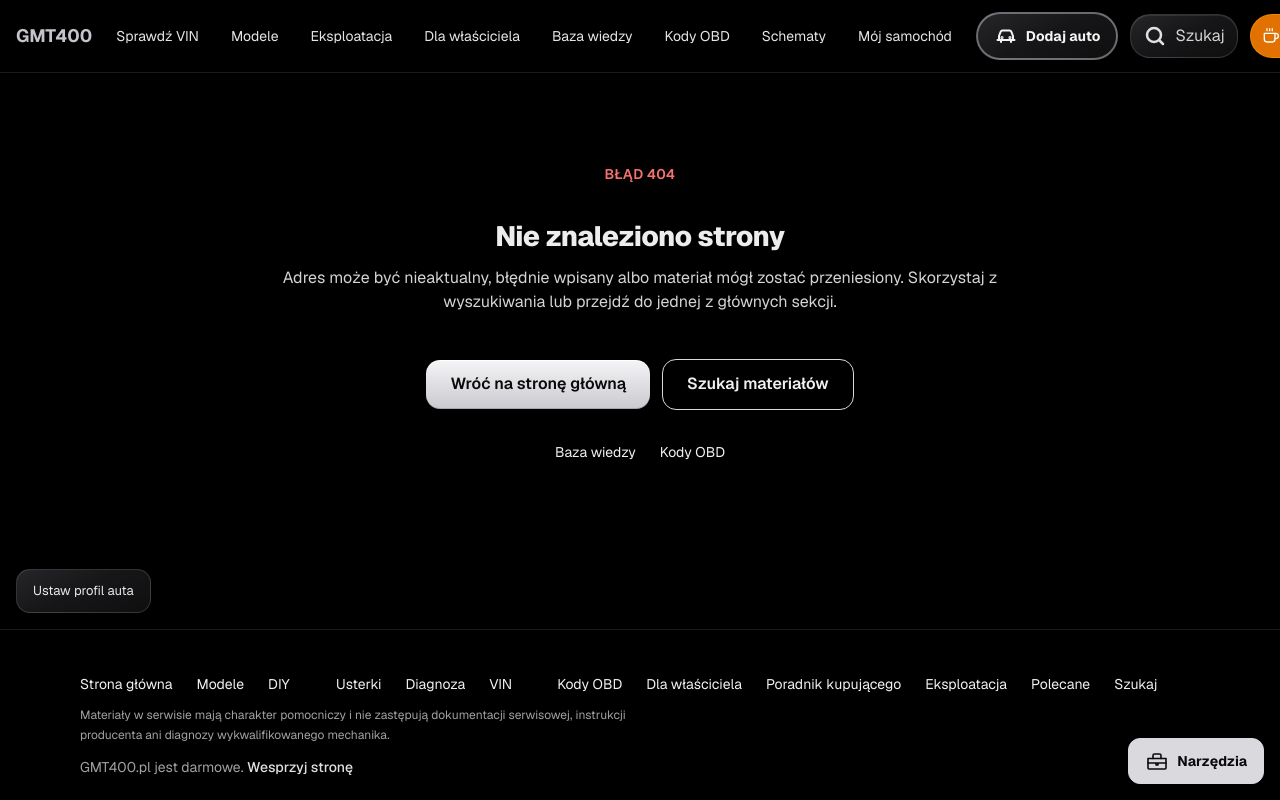
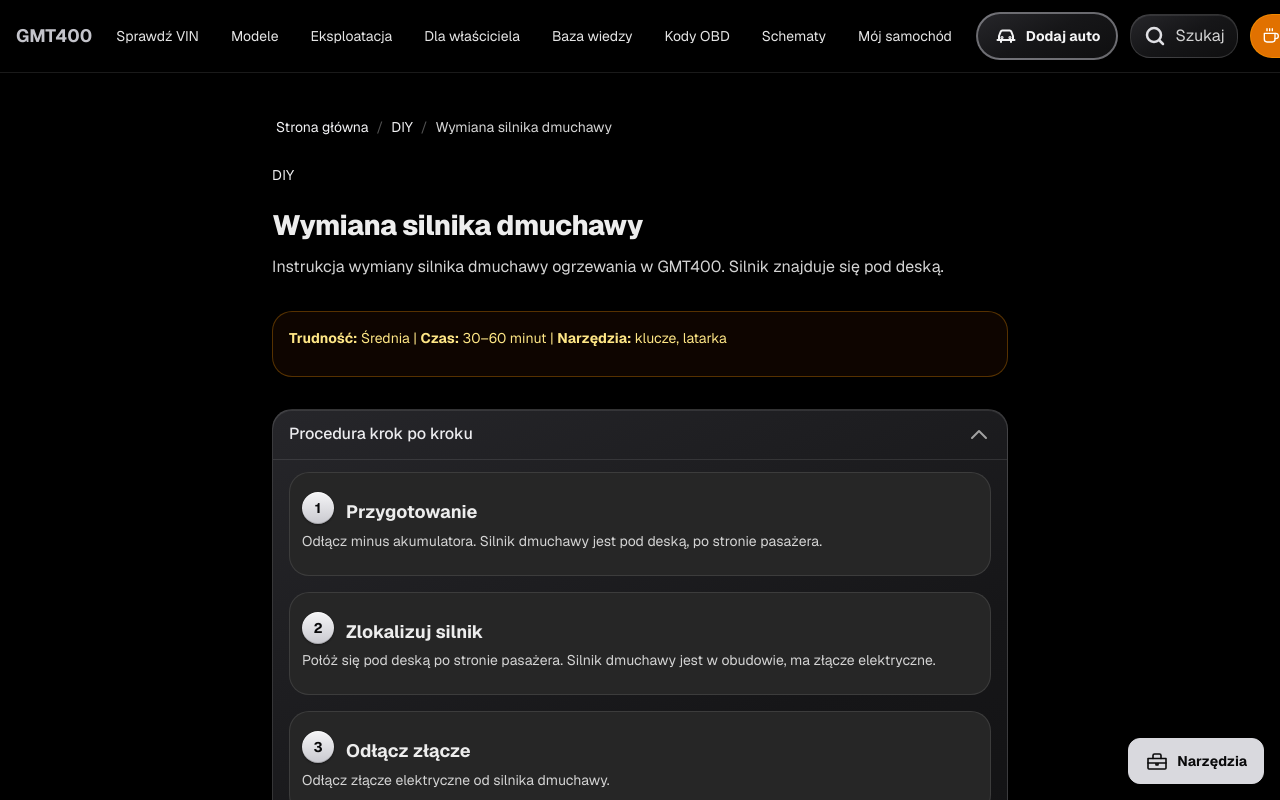
Before and after one commit to tsrc4mm9gg-netizen/gmt400-app, a Next.js app: page /diy/wymiana-silnika-dmuchawy in a window 1280 px wide. Before the commit this address had no page. Shown: the top 800 px of the page. Built offline with nearby package versions, Linux system fonts and the light colour scheme.

Commit message:
feat: add blower motor guide and update featured list

```diff
--- /dev/null
+++ b/src/app/diy/wymiana-silnika-dmuchawy/page.tsx
@@ -0,0 +1,132 @@
+import type { Metadata } from 'next';
+import Link from 'next/link';
+import Breadcrumbs from '../../ui/Breadcrumbs';
+import AccordionSection from '../../ui/AccordionSection';
+import AffiliateBox from '../../ui/AffiliateBox';
+import FAQ from '../../ui/FAQ';
+
+export const metadata: Metadata = {
+  title: 'Wymiana silnika dmuchawy GMT400 — instrukcja krok po kroku',
+  description: 'Jak wymienić silnik dmuchawy ogrzewania w GMT400. Procedura, lokalizacja, lista części.',
+  alternates: { canonical: 'https://www.gmt400.pl/diy/wymiana-silnika-dmuchawy' },
+};
+
+const AFFILIATE_TAG = 'gmt400pl-20';
+
+const STEPS = [
+  { step: 1, title: 'Przygotowanie', desc: 'Odłącz minus akumulatora. Silnik dmuchawy jest pod deską, po stronie pasażera.' },
+  { step: 2, title: 'Zlokalizuj silnik', desc: 'Połóż się pod deską po stronie pasażera. Silnik dmuchawy jest w obudowie, ma złącze elektryczne.' },
+  { step: 3, title: 'Odłącz złącze', desc: 'Odłącz złącze elektryczne od silnika dmuchawy.' },
+  { step: 4, title: 'Odkręć silnik', desc: 'Odkręć śruby mocujące (zwykle 3). Wyciągnij silnik z obudowy.' },
+  { step: 5, title: 'Załóż nowy', desc: 'Załóż nowy silnik. Przykręć śruby. Podłącz złącze.' },
+  { step: 6, title: 'Test', desc: 'Podłącz akumulator. Włącz zapłon. Sprawdź, czy dmuchawa działa na wszystkich prędkościach.' },
+];
+
+const faqItems = [
+  {
+    question: 'Jak rozpoznać uszkodzony silnik dmuchawy?',
+    answer: 'Objawy: brak nawiewu, nawiew działa tylko na niektórych prędkościach, piszczenie lub zgrzytanie z deski.',
+  },
+  {
+    question: 'Czy to rezystor czy silnik?',
+    answer: 'Jeśli dmuchawa działa tylko na najwyższej prędkości — to rezystor. Jeśli nie działa wcale — to silnik lub bezpiecznik.',
+  },
+];
+
+export default function WymianaSilnikaDmuchawyPage() {
+  return (
+    <div className="mx-auto max-w-3xl px-4 py-8 pb-28 text-white">
+      <Breadcrumbs items={[{ href: '/diy', label: 'DIY' }, { label: 'Wymiana silnika dmuchawy' }]} />
+      <header className="mt-4">
+        <p className="text-sm uppercase tracking-wide text-silver-400">DIY</p>
+        <h1 className="mt-1 text-3xl font-bold">Wymiana silnika dmuchawy</h1>
+        <p className="mt-3 text-neutral-300">
+          Instrukcja wymiany silnika dmuchawy ogrzewania w GMT400. Silnik znajduje się pod deską.
+        </p>
+      </header>
+
+      <div className="mt-6 rounded-xl border border-amber-500/30 bg-amber-950/20 p-4">
+        <p className="text-sm text-amber-200">
+          <strong>Trudność:</strong> Średnia | <strong>Czas:</strong> 30–60 minut | <strong>Narzędzia:</strong> klucze, latarka
+        </p>
+      </div>
+
+      <div className="mt-6">
+        <AccordionSection title="Procedura krok po kroku" defaultOpen>
+          <ol className="space-y-4">
+            {STEPS.map(s => (
+              <li key={s.step} className="rounded-lg border border-white/10 bg-neutral-800 p-3">
+                <div className="flex items-center gap-3">
+                  <span className="flex h-8 w-8 items-center justify-center rounded-full bg-silver-600 text-sm font-bold text-neutral-950">{s.step}</span>
+                  <h3 className="font-semibold text-silver-200">{s.title}</h3>
+                </div>
+                <p className="mt-2 text-sm text-neutral-300">{s.desc}</p>
+              </li>
+            ))}
+          </ol>
+        </AccordionSection>
+
+        <AccordionSection title="Schemat — lokalizacja silnika">
+          <div className="rounded-lg border border-white/10 bg-neutral-800 p-4">
+            <pre className="overflow-x-auto text-sm text-neutral-300">
+{`
+Widok z wnętrza (pod deską, strona pasażera):
+
+    ┌───────────────────────────────────┐
+    │                                 │
+    │   [DESKA ROZDZIELCZA]          │
+    │                                 │
+    │   ┌────────────────────────┐     │
+    │   │   OBUDOWA DMUCHAWY    │     │
+    │   │                       │     │
+    │   │   [SILNIK] ← tu       │     │
+    │   │                       │     │
+    │   └────────────────────────┘     │
+    │                                 │
+    └───────────────────────────────────┘
+
+Silnik jest pod deską, po stronie pasażera.
+Dostęp od dołu (leżąc na podłodze).
+`}
+            </pre>
+          </div>
+        </AccordionSection>
+
+        <AccordionSection title="Czego potrzebujesz" defaultOpen>
+          <div className="rounded-lg border border-amber-500/30 bg-amber-950/20 p-4">
+            <h3 className="font-semibold text-amber-300">Części</h3>
+            <ul className="mt-2 list-inside list-disc text-sm text-neutral-300">
+              <li>Silnik dmuchawy</li>
+              <li>Rezystor dmuchawy (opcjonalnie)</li>
+            </ul>
+            <a
+              href={`https://www.amazon.de/s?k=GMT400+blower+motor&tag=${AFFILIATE_TAG}`}
+              target="_blank"
+              rel="noopener noreferrer sponsored"
+              className="mt-4 inline-flex items-center gap-2 rounded-lg bg-amber-600 px-4 py-2 text-sm font-semibold text-white hover:bg-amber-500"
+            >
+              Szukaj silnika dmuchawy na Amazon.de ↗
+            </a>
+          </div>
+          <div className="mt-4">
+            <AffiliateBox
+              title=""
+              items={[
+                { name: 'Silnik dmuchawy GMT400', search: 'GMT400 blower motor' },
+                { name: 'Rezystor dmuchawy', search: 'GMT400 blower resistor' },
+              ]}
+            />
+          </div>
+        </AccordionSection>
+
+        <AccordionSection title="Częste pytania">
+          <FAQ items={faqItems} />
+        </AccordionSection>
+      </div>
+
+      <p className="mt-6 text-sm text-neutral-400">
+        <Link href="/diy" className="text-silver-400 hover:underline">← Wróć do DIY</Link>
+      </p>
+    </div>
+  );
+}
```
